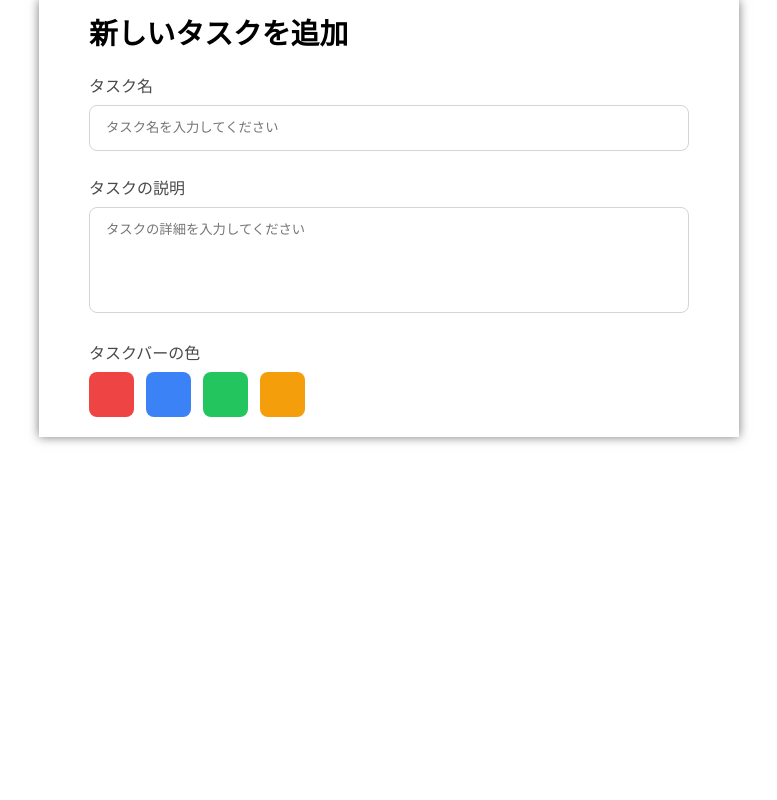
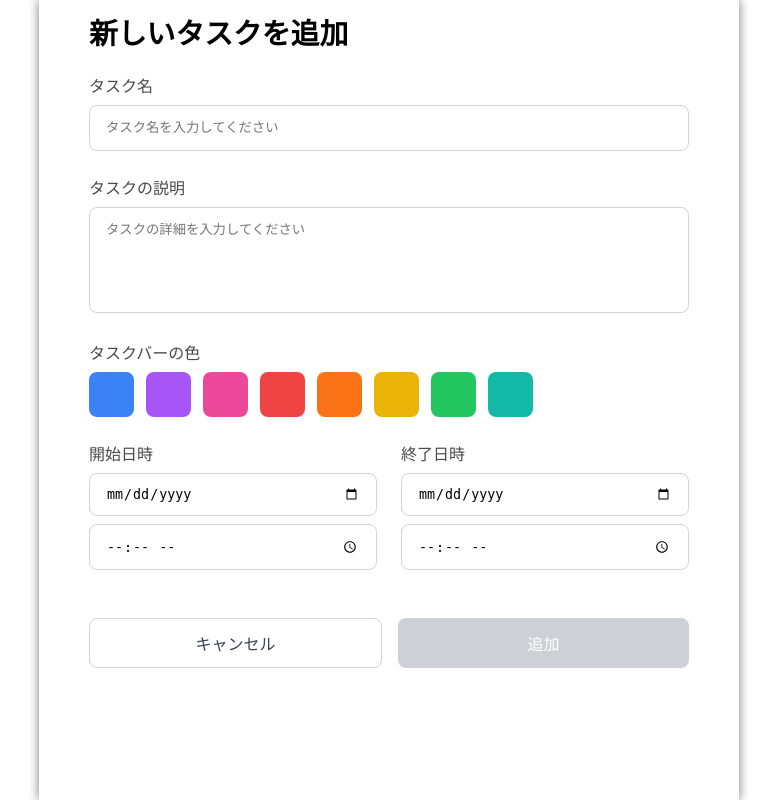
Before and after one commit to haru-02-code/team, a Flask app: page / in a window 1280 px wide. Shown: the whole page, without its empty margins (251-1028 px from the left). Run offline with Flask 3, Linux system fonts and the light colour scheme.

Commit message:
フォーム完成！

```diff
--- a/App/static/css/common.css
+++ b/App/static/css/common.css
@@ -1,10 +1,12 @@
 @charset "utf-8";
 
 div#wrap{
-  width: 600px;
+  width: 700px;
+  height: 100vh;
   margin: 0 auto 0 auto;
   padding: 20px 50px;
   box-shadow: 0 0 10px #0008;
+  box-sizing: border-box;
 }
 
 h1{
@@ -60,3 +62,64 @@ h1{
   transform: scale(1.1);
   box-shadow: 0 0 0 2px #ffffff, 0 0 0 6px #9ca3af;
 }
+
+/* 開始・終了日時 */
+.grid{
+  display: grid;
+  /* grid-template-columnsでどう並べるかの指定 */
+  grid-template-columns: repeat(2, 1fr);
+  gap: 24px;
+}
+.nyuryokurantati{
+  display: flex;
+  flex-direction: column; /* flexアイテムを上から順に縦並びにする */
+  gap: 8px;
+}
+.nyuryokuran{
+  width: 100%;
+  padding: 12px 16px;
+  border: 1px solid #D1D5DB;
+  border-radius: 8px;
+  outline: none;/* 選択時に出てくる枠の削除 */
+  box-sizing: border-box;
+}
+.nyuryokuran:focus{
+  /* 選択時に枠は削除して青色の影だけを付ける */
+  border-color: transparent;
+  box-shadow: 0 0 0 2px #3B82F6;
+}
+
+/* キャンセルと完了 */
+.buttontati{
+  display: flex;
+  gap: 16px;
+  padding-top: 48px;
+}
+.btn{
+  /* flex: 1;は、flex-grow: 1; flex-shrink: 1; flex-basis: 0;の省略形
+  flex-growは、flexアイテムを伸ばす比率を指定
+  flex-shrinkは、flexアイテムを縮む比率を指定
+  flex-basisは、flexアイテムの基準となるサイズを指定 */
+  flex: 1;
+  padding: 12px 24px;
+  border-radius: 8px;
+  font-size: 16px;
+  cursor: pointer;
+  border: none;
+}
+.cancel-btn{
+  border: 1px solid #D1D5DB;
+  color: #374151;
+  background-color: white;
+}
+.cancel-btn:hover{
+  background-color: #F9FAFB;
+}
+.add-btn{
+  color: white;
+  background-color: #9CA3AF;
+}
+.add-btn:disabled {
+  opacity: 0.5;
+  cursor: not-allowed;
+}
--- a/App/static/js/common.js
+++ b/App/static/js/common.js
@@ -1,7 +1,13 @@
 //jQuery設定ファイル
+
+//グローバル変数として設定
+  let selectedColor = '#3B82F6' ;
+// $(function () {}は$(document).ready(function () {}の省略形で
+// 意味はHTMLが全部読み込まれた後に実行する
 $(function () {
   // 初期色設定
   $('.color-btn').each(function () {
+    // const color = ...取得した色を変数に保存。
     const color = $(this).data('color');
     $(this).css('background-color', color);
   });
@@ -11,5 +17,37 @@ $(function () {
     $('.color-btn').removeClass('active');
 
     $(this).addClass('active');
+    selectedColor = $(this).data('color');
+
+    // // task-nameに文字がある時だけ色変更
+    if ($('#task-name').val() !== '') {
+      $('.add-btn').css('background-color', selectedColor);
+    }
   });
 });
+
+// 開始・終了日時取得
+
+// 追加ボタン
+$(function () {
+  // .on('input', function () {
+  // テキストボックスやテキストエリアなどの入力フォーム要素の値が
+  // 1文字入力・削除されるたびに、即座に処理を実行する
+  $('#task-name').on('input', function () {
+    // valはvalue(中身)の意味　task-nameの中身を取得
+    const taskName = $(this).val();
+
+    // 文字が空であれば
+    if (taskName === '') {
+      $('.add-btn')
+      // .propはhtmlの属性(property)を変更するメソッド
+      .prop('disabled', true)
+      .css('background-color', '#9CA3AF'); }
+    // 文字が入っていれば
+    else{
+      $('.add-btn')
+        .prop('disabled', false) //falseで解除
+        .css('background-color', selectedColor);
+    }
+  });
+});
--- a/App/templates/index.html
+++ b/App/templates/index.html
@@ -9,25 +9,66 @@
 </head>
 <body>
     <div id="wrap">
+
         <h1>新しいタスクを追加</h1>
+
         <div>
             <label class="komidashi">タスク名</label>
-            <input class="description" type="text" placeholder="タスク名を入力してください">
+            <input class="description" id="task-name" type="text" placeholder="タスク名を入力してください">
         </div>
+
         <div>
             <label class="komidashi">タスクの説明</label>
             <!-- 高さを持たせて複数行っぽくするならtextareaを使う -->
             <textarea class="description" id="tasksetumei" rows="4" placeholder="タスクの詳細を入力してください"></textarea>
         </div>
+
         <div>
             <label class="komidashi">タスクバーの色</label>
             <div class="color-list">
-                <button class="color-btn" data-color="#ef4444" aria-label="赤"></button>
-                <button class="color-btn" data-color="#3b82f6" aria-label="青"></button>
-                <button class="color-btn" data-color="#22c55e" aria-label="緑"></button>
-                <button class="color-btn" data-color="#f59e0b" aria-label="オレンジ"></button>
+                <button class="color-btn" data-color="#3B82F6" aria-label="青"></button>
+                <button class="color-btn" data-color="#A855F7" aria-label="紫"></button>
+                <button class="color-btn" data-color="#EC4899" aria-label="ピンク"></button>
+                <button class="color-btn" data-color="#EF4444" aria-label="赤"></button>
+                <button class="color-btn" data-color="#F97316" aria-label="オレンジ"></button>
+                <button class="color-btn" data-color="#EAB308" aria-label="黄"></button>
+                <button class="color-btn" data-color="#22C55E" aria-label="緑"></button>
+                <button class="color-btn" data-color="#14B8A6" aria-label="青緑"></button>
             </div>
         </div>
+
+        <div class="grid">
+            <!-- 開始日時 -->
+            <div>
+                <label class="komidashi">
+                    開始日時
+                </label>
+                <div class="nyuryokurantati">
+                    <input type="date" id="startdate" class="nyuryokuran">
+                    <input type="time" id="starttime" class="nyuryokuran">
+                </div>
+            </div>
+            <!-- 終了日時 -->
+            <div>
+                <label class="komidashi">
+                    終了日時
+                </label>
+                <div class="nyuryokurantati">
+                    <input type="date" id="enddate" class="nyuryokuran">
+                    <input type="time" id="endtime" class="nyuryokuran">
+                </div>
+            </div>
+        </div>
+
+        <div class="buttontati">
+            <button id="cancel" class="btn cancel-btn">
+                キャンセル
+            </button>
+            <button id="add" class="btn add-btn" disabled> <!--- disabledで最初は押せないようにする -->
+                追加
+            </button>
+        </div>
+
     </div>
 
     <!-- js読み込み -->
```
